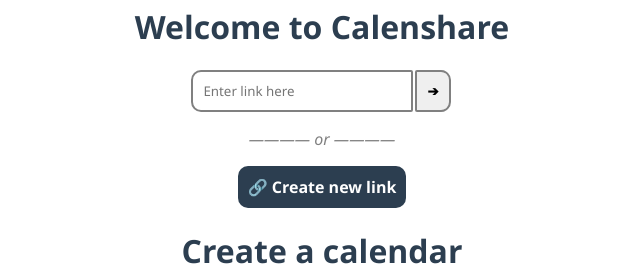
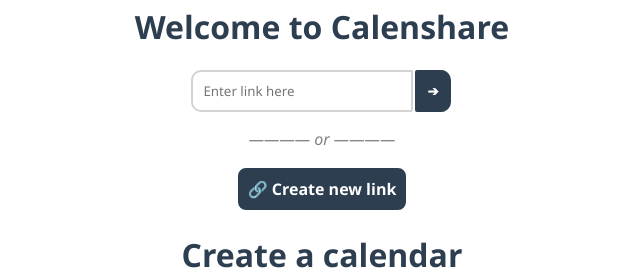
Before and after one commit to Project-Code-UVA/Calenshare, a Vue app: page / in a window 1280 px wide. Shown: the part 230-500 px from the top of the page, without its empty margins (318-958 px from the left). Built offline with nearby package versions, Linux system fonts and the light colour scheme.

Commit message:
border/font tweaks

```diff
--- a/src/assets/style.css
+++ b/src/assets/style.css
@@ -16,7 +16,7 @@
         color: gray;
     }
     input {
-        border: 2px solid gray;
+        border: 2px solid lightgray;
         border-radius: var(--border-radius);
         border-bottom-right-radius: 2px;
         border-top-right-radius: 2px;
@@ -28,14 +28,16 @@
         background-color: #2c3e50;
         color: white;
         border-radius: var(--border-radius);
-        border: 0px solid white;
-        font-weight: 700;
+        border: 2px solid white;
+        font-weight: 600;
         padding: 10px;
         /* box-shadow: 5px 5px 100px 0px gray; */
     }
     button#submit-link {
         font-weight: 700;
-        border: 2px solid gray;
+        background-color: var(--navy-blue);
+        color: white;
+        border: 2px solid var(--navy-blue); /* TODO: make outlines consistent with all elements */
         border-radius: var(--border-radius);
         border-bottom-left-radius: 2px;
         border-top-left-radius: 2px;
```
